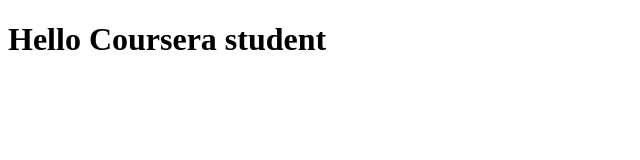
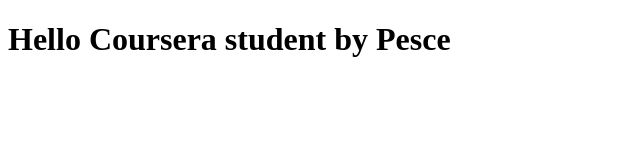
Before and after one commit to pesce88/cursera-test, a plain HTML site: page index.html in a window 1280 px wide. Shown: the whole page, without its empty margins (0-640 px from the left). Drawn offline with Linux system fonts and the light colour scheme.

Commit message:
update file

```diff
--- a/index.html
+++ b/index.html
@@ -5,6 +5,6 @@
     <title>Hello Coursera</title>
   </head>
   <body>
-    <h1>Hello Coursera student</h1>
+    <h1>Hello Coursera student by Pesce</h1>
   </body>
 </html>
```
